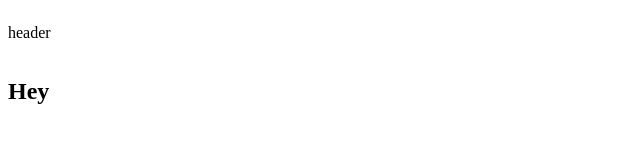
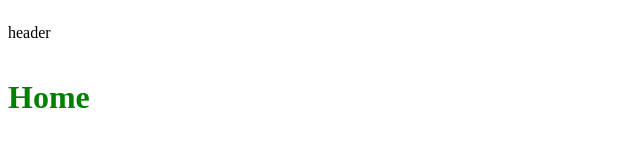
Before and after one commit to olee2/ecom, a React (Create React App) app: page / in a window 1280 px wide. Shown: the top 168 px of the page, without its empty margins (0-640 px from the left). Built offline with nearby package versions, Linux system fonts and the light colour scheme.

Commit message:
Restructuring and setting up router

```diff
--- a/package.json
+++ b/package.json
@@ -12,6 +12,7 @@
     "@types/react-dom": "^18.0.11",
     "react": "^18.2.0",
     "react-dom": "^18.2.0",
+    "react-router-dom": "^6.8.1",
     "react-scripts": "5.0.1",
     "sass": "^1.58.3",
     "typescript": "^4.9.5",
--- /dev/null
+++ b/src/App.tsx
@@ -0,0 +1,21 @@
+import React from "react";
+import { Routes, Route } from "react-router-dom";
+import Layout from "./components/layout";
+import Home from "./pages/home";
+import Contact from "./pages/contact";
+import "./styles.scss";
+
+function App() {
+  return (
+    <div>
+      <Routes>
+        <Route path="/" element={<Layout />}>
+          <Route index element={<Home />} />
+          <Route path="contact" element={<Contact />} />
+        </Route>
+      </Routes>
+    </div>
+  );
+}
+
+export default App;
--- a/src/components/layout/index.tsx
+++ b/src/components/layout/index.tsx
@@ -1,18 +1,14 @@
 import React from "react";
+import { Outlet } from "react-router-dom";
 import Header from "../header";
 import Footer from "../footer";
 import "./styles.scss";
 
-interface Props {
-  children: React.ReactNode;
-}
-
-function Layout(props: Props) {
-  const { children } = props;
+function Layout() {
   return (
     <div className="layout">
       <Header />
-      <main>{children}</main>
+      <Outlet />
       <Footer />
     </div>
   );
--- a/src/pages/contact/index.tsx
+++ b/src/pages/contact/index.tsx
@@ -1,5 +1,7 @@
 import React from "react";
 
-const index = () => <div />;
+function Contact() {
+  return <h1>Contact</h1>;
+}
 
-export default index;
+export default Contact;
--- /dev/null
+++ b/src/pages/home/index.tsx
@@ -0,0 +1,11 @@
+import React from "react";
+
+function Home() {
+  return (
+    <main>
+      <h1>Home</h1>
+    </main>
+  );
+}
+
+export default Home;
--- a/src/pages/index.tsx
+++ /dev/null
@@ -1,13 +0,0 @@
-import React from "react";
-import Layout from "../components/layout";
-import "./styles.scss";
-
-function App() {
-  return (
-    <Layout>
-      <h2>Hey</h2>
-    </Layout>
-  );
-}
-
-export default App;
```
Also changed, not shown: src/index.tsx (+4 -3 lines), src/pages/home/styles.scss (added), src/styles.scss (added), 2 other files (tests, documents, lock files or other folders).
